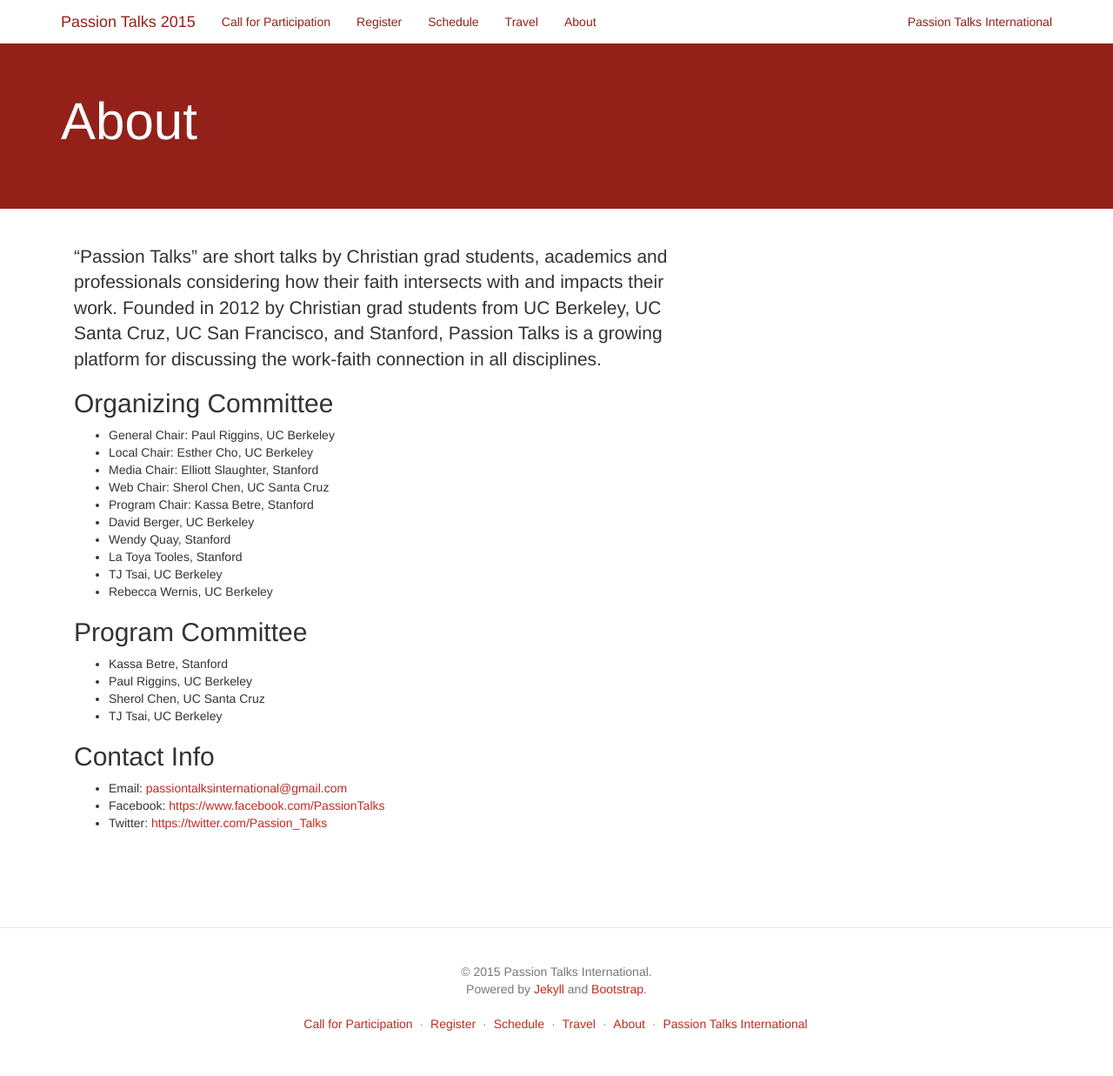
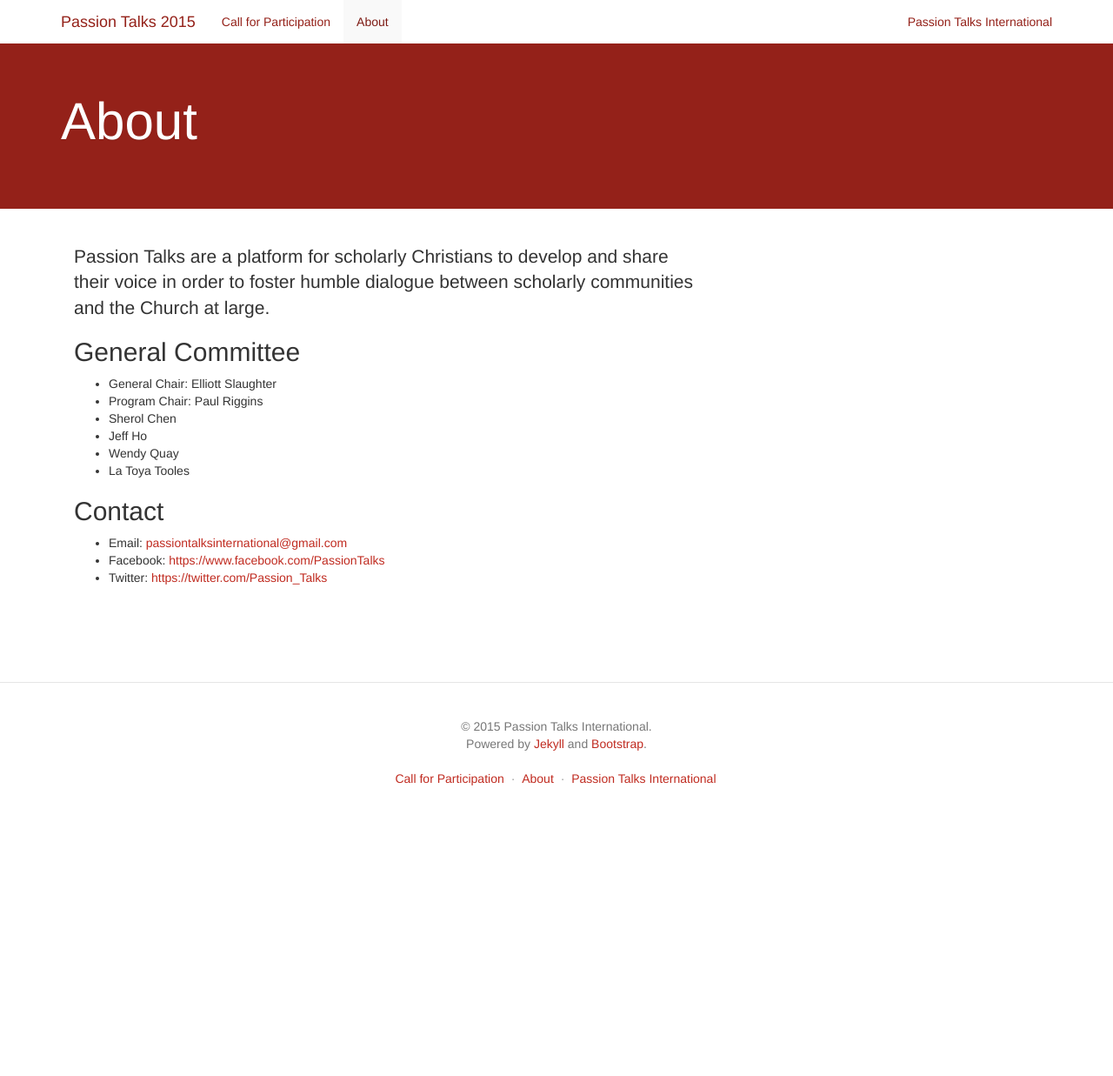
Before and after one commit to passiontalks/pt15, a Jekyll site: the page built from about.md, in a window 1280 px wide. Shown: the whole page at 87% size. Built offline with Jekyll 4.4.1, drawn with Linux system fonts in a browser that asks for light colours; nearby versions of some CDN libraries; after the commit the page ends 955 px from its top, so only the background shows below that.

```diff
--- a/_config.yml
+++ b/_config.yml
@@ -15,19 +15,19 @@ description: |
   students from UC Berkeley, UC Santa Cruz, UC San Francisco, and
   Stanford, Passion Talks is a growing platform for discussing the
   work-faith connection in all disciplines.
-pti_url: "http://beta.passiontalks.org"
+pti_url: "http://passiontalks.org"
 
 # Navigation menu items. (Note that these a preceded by some fixed
 # items coded directly in _includes/navbar.html .)
 navigation:
   - label: Call for Participation
-    url: "/"
-  - label: Register
-    url: "/"
-  - label: Schedule
-    url: "/"
-  - label: Travel
-    url: "/"
+    url: "/call"
+#  - label: Register
+#    url: "/"
+#  - label: Schedule
+#    url: "/"
+#  - label: Travel
+#    url: "/"
   - label: About
     url: "/about"
 
@@ -35,25 +35,13 @@ navigation:
 defaults:
   - scope:
       path: ""
-      type: "page" # Jekyll <= 2.2 (for GitHub Pages)
+      type: "pages"
     values:
       layout: "page"
       sidebar: true
   - scope:
       path: ""
-      type: "pages" # Jekyll >= 2.3
-    values:
-      layout: "page"
-      sidebar: true
-  - scope:
-      path: ""
-      type: "post" # Jekyll <= 2.2 (for GitHub Pages)
+      type: "posts"
     values:
       layout: "post"
       sidebar: true
-  - scope:
-      path: ""
-      type: "posts" # Jekyll >= 2.3
-    values:
-      layout: "post"
-      sidebar: true
--- /dev/null
+++ b/about.md
@@ -0,0 +1,27 @@
+---
+layout: page
+title: About
+sidebar: false
+permalink: "about/index.html"
+---
+
+<p class="lead">
+Passion Talks are a platform for scholarly Christians to develop and
+share their voice in order to foster humble dialogue between scholarly
+communities and the Church at large.
+</p>
+
+## General Committee
+
+  * General Chair: Elliott Slaughter
+  * Program Chair: Paul Riggins
+  * Sherol Chen
+  * Jeff Ho
+  * Wendy Quay
+  * La Toya Tooles
+
+## Contact
+
+  * Email: <passiontalksinternational@gmail.com>
+  * Facebook: <https://www.facebook.com/PassionTalks>
+  * Twitter: <https://twitter.com/Passion_Talks>
--- a/about/index.md
+++ /dev/null
@@ -1,35 +0,0 @@
----
-layout: page
-title: About
-sidebar: false
----
-
-<div class="lead">
-{{ site.description | markdownify }}
-</div>
-
-## Organizing Committee
-
-  * General Chair: Paul Riggins, UC Berkeley
-  * Local Chair: Esther Cho, UC Berkeley
-  * Media Chair: Elliott Slaughter, Stanford
-  * Web Chair: Sherol Chen, UC Santa Cruz
-  * Program Chair: Kassa Betre, Stanford
-  * David Berger, UC Berkeley
-  * Wendy Quay, Stanford
-  * La Toya Tooles, Stanford
-  * TJ Tsai, UC Berkeley
-  * Rebecca Wernis, UC Berkeley
-
-## Program Committee
-
-  * Kassa Betre, Stanford
-  * Paul Riggins, UC Berkeley
-  * Sherol Chen, UC Santa Cruz
-  * TJ Tsai, UC Berkeley
-
-## Contact Info
-
-  * Email: <passiontalksinternational@gmail.com>
-  * Facebook: <https://www.facebook.com/PassionTalks>
-  * Twitter: <https://twitter.com/Passion_Talks>
```
Also changed, not shown: call.md (added, +18 -0 lines), index.md (+4 -2 lines).
